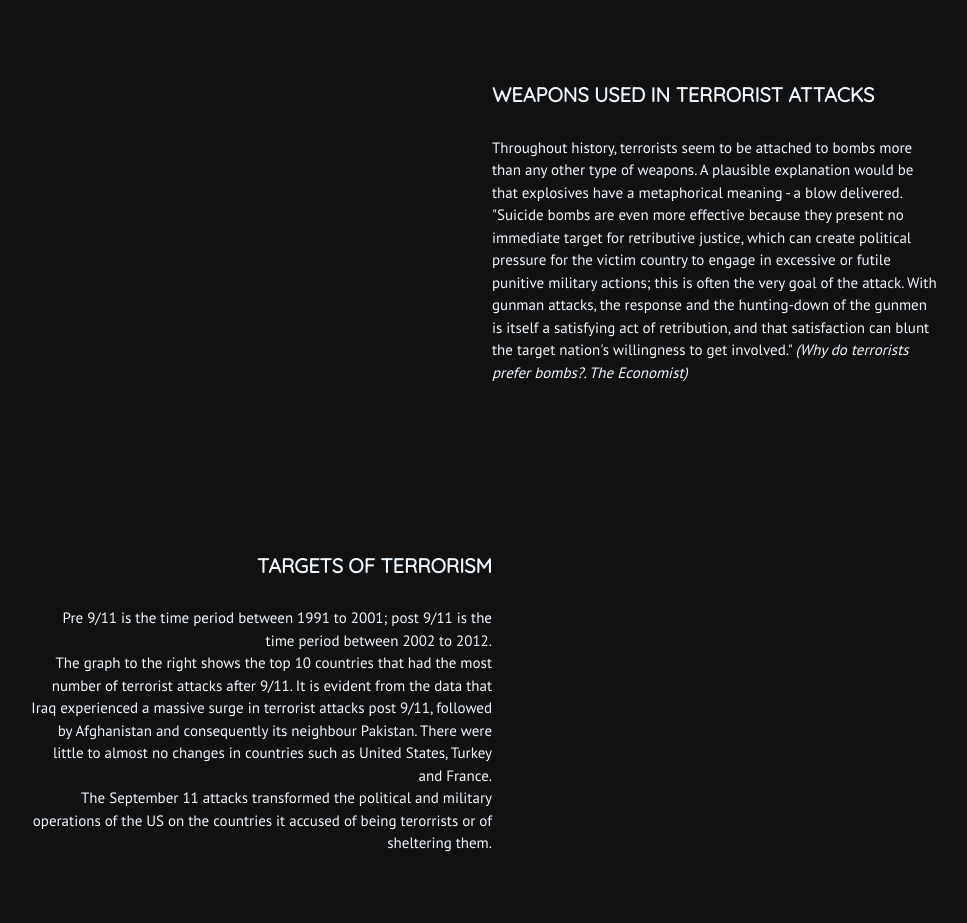
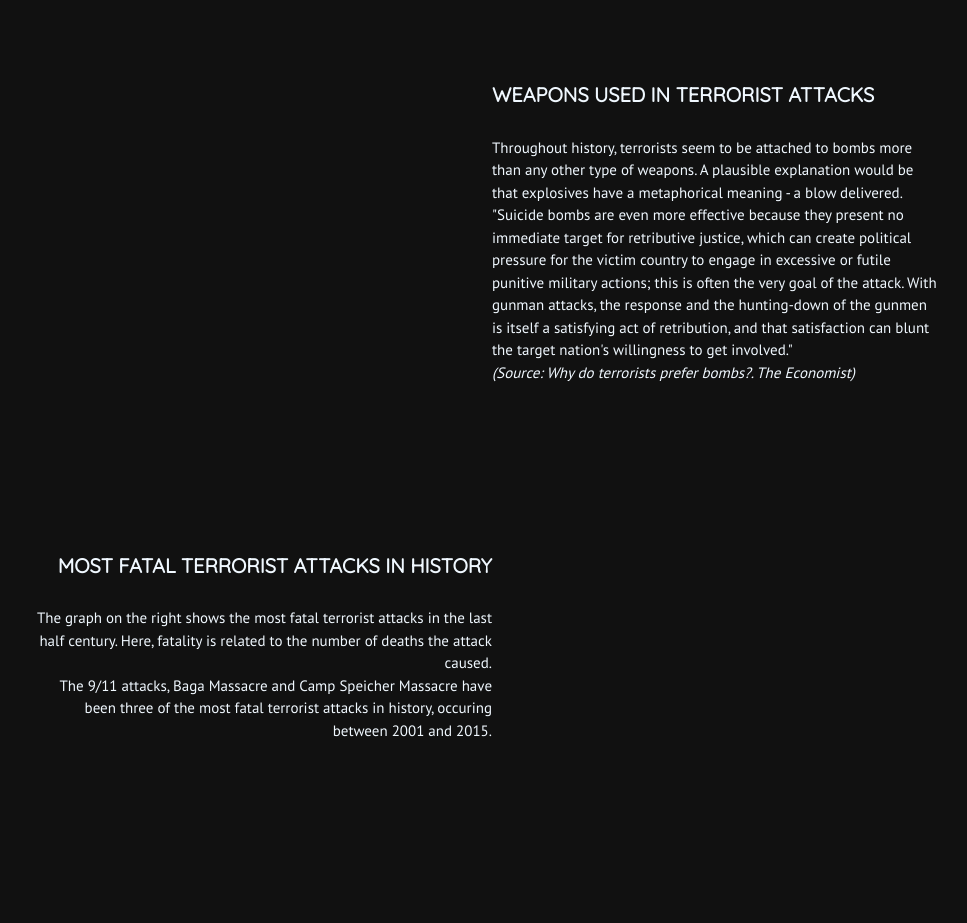
Before and after one commit to nateruze/data_viz_global_terrorism, a plain HTML site: page index.html in a window 1280 px wide. Shown: the part 2106-3029 px from the top of the page, without its empty margins (148-1115 px from the left). After the commit the page ends 2933 px from the top, so only its background shows below. Drawn offline with Linux system fonts and the light colour scheme; a script that the page names is missing.

Commit message:
Update index.html

```diff
--- a/index.html
+++ b/index.html
@@ -153,7 +153,7 @@
                     explosives have a metaphorical meaning - a blow delivered. "Suicide bombs are even more effective because they present no immediate
                     target for retributive justice, which can create political pressure for the victim country to engage in excessive or futile punitive
                     military actions; this is often the very goal of the attack. With gunman attacks, the response and the hunting-down of the gunmen
-                    is itself a satisfying act of retribution, and that satisfaction can blunt the target nation's willingness to get involved." <i>(Why do
+                    is itself a satisfying act of retribution, and that satisfaction can blunt the target nation's willingness to get involved." <br><i>(Source: Why do
                     terrorists prefer bombs?. The Economist)</i>
                 </p>
             </div>
@@ -165,13 +165,11 @@
                  <section id="watch">
         <div class="container row scrolling-box">
             <div class="col-one-style2">
-                <h4>Targets of Terrorism</h4>
-                <p>Pre 9/11 is the time period between 1991 to 2001; post 9/11 is the time period between 2002 to 2012.<br>
-                    The graph to the right shows the top 10 countries that had the most number of terrorist attacks after 9/11. It is evident from the data that
-                    Iraq experienced a massive surge in terrorist attacks post 9/11, followed by Afghanistan and consequently its neighbour Pakistan. There were little to almost no changes in
-                    countries such as United States, Turkey and France.<br>
-            The September 11 attacks transformed the political and military operations of the US on the countries it accused of being terorrists or of sheltering
-            them.
+                <h4>Most Fatal Terrorist Attacks in History</h4>
+                <p>The graph on the right shows the most fatal terrorist attacks in the last half century. Here, fatality is related to the number of deaths the
+                    attack caused.<br>
+                    The 9/11 attacks, Baga Massacre and Camp Speicher Massacre have been three of the most fatal terrorist attacks in history, occuring between 2001 and
+                    2015.
 
                 </p>
             </div>
```
